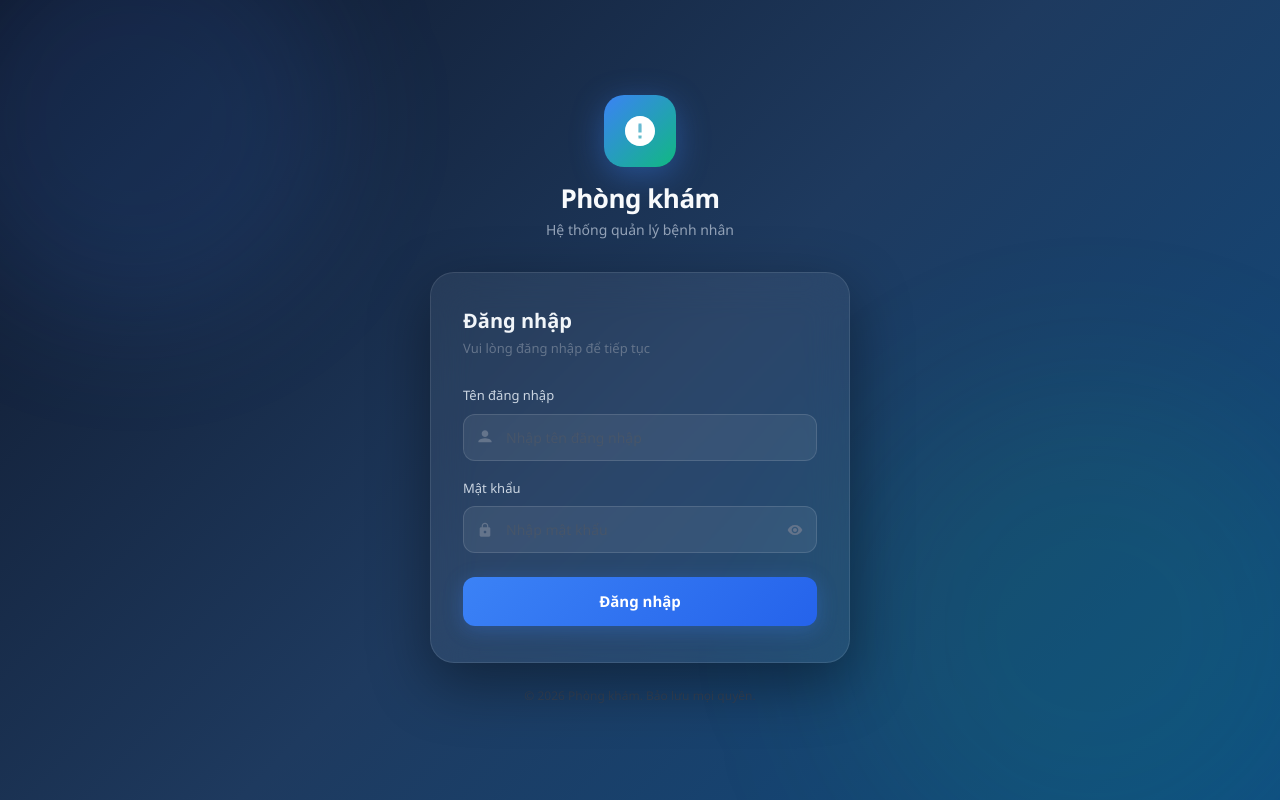
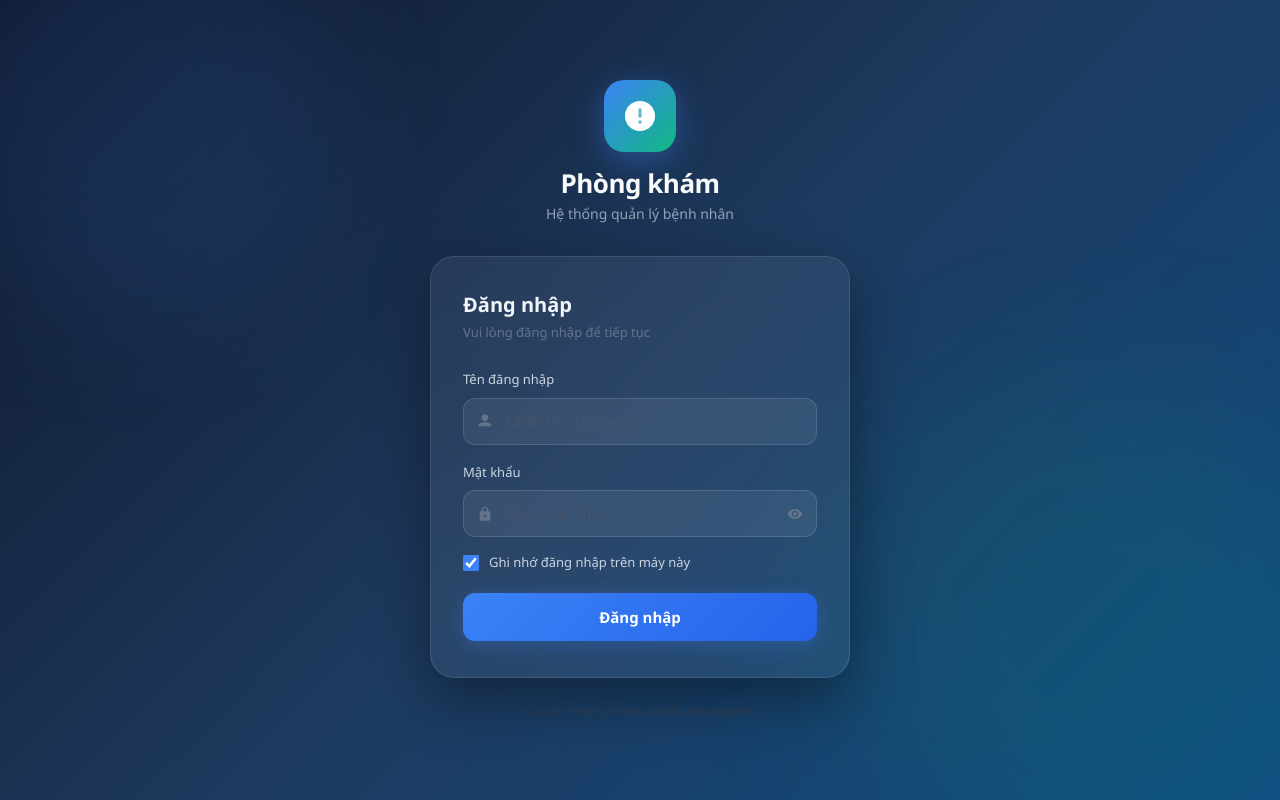
Before and after one commit to nhnamdev/quanlybn, a React (Vite) app: page / in a window 1280 px wide. Built offline with nearby package versions, Linux system fonts and the light colour scheme; no server answers.

Commit message:
ghi nho dang nhap

```diff
--- a/src/App.jsx
+++ b/src/App.jsx
@@ -23,13 +23,14 @@ function PlaceholderPage({ title }) {
 
 function App() {
     const [isLoggedIn, setIsLoggedIn] = useState(
-        () => sessionStorage.getItem("auth") === "1"
+        () => sessionStorage.getItem("auth") === "1" || localStorage.getItem("auth") === "1"
     );
 
     const handleLogin = () => setIsLoggedIn(true);
 
     const handleLogout = () => {
         sessionStorage.removeItem("auth");
+        localStorage.removeItem("auth");
         setIsLoggedIn(false);
     };
 
--- a/src/pages/LoginPage.jsx
+++ b/src/pages/LoginPage.jsx
@@ -4,9 +4,10 @@ const VALID_USERNAME = "tienquanlybn";
 const VALID_PASSWORD = "Tien123@";
 
 function LoginPage({ onLogin }) {
-    const [username, setUsername] = useState("");
+    const [username, setUsername] = useState(() => localStorage.getItem("savedUsername") || "");
     const [password, setPassword] = useState("");
     const [showPassword, setShowPassword] = useState(false);
+    const [rememberLogin, setRememberLogin] = useState(() => localStorage.getItem("rememberLogin") !== "0");
     const [error, setError] = useState("");
     const [loading, setLoading] = useState(false);
 
@@ -18,7 +19,17 @@ function LoginPage({ onLogin }) {
         await new Promise((r) => setTimeout(r, 600));
 
         if (username === VALID_USERNAME && password === VALID_PASSWORD) {
-            sessionStorage.setItem("auth", "1");
+            if (rememberLogin) {
+                localStorage.setItem("auth", "1");
+                localStorage.setItem("rememberLogin", "1");
+                localStorage.setItem("savedUsername", username);
+                sessionStorage.removeItem("auth");
+            } else {
+                sessionStorage.setItem("auth", "1");
+                localStorage.removeItem("auth");
+                localStorage.setItem("rememberLogin", "0");
+                localStorage.removeItem("savedUsername");
+            }
             onLogin();
         } else {
             setError("Tên đăng nhập hoặc mật khẩu không đúng.");
@@ -200,6 +211,24 @@ function LoginPage({ onLogin }) {
                             </div>
                         </div>
 
+                        {/* Remember login */}
+                        <label style={{
+                            display: "flex", alignItems: "center", gap: "10px",
+                            color: "#cbd5e1", fontSize: "13px",
+                            margin: "-8px 0 20px 0", cursor: "pointer"
+                        }}>
+                            <input
+                                type="checkbox"
+                                checked={rememberLogin}
+                                onChange={(e) => setRememberLogin(e.target.checked)}
+                                style={{
+                                    width: "16px", height: "16px", accentColor: "#3b82f6",
+                                    cursor: "pointer"
+                                }}
+                            />
+                            <span>Ghi nhớ đăng nhập trên máy này</span>
+                        </label>
+
                         {/* Error */}
                         {error && (
                             <div style={{
```
